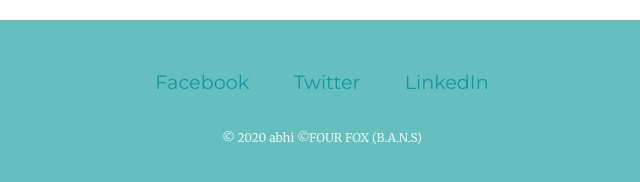
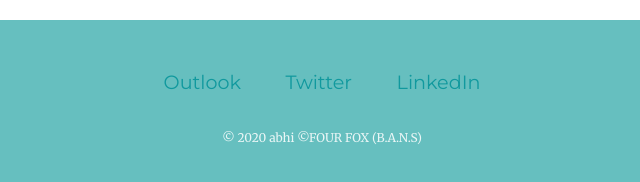
Before and after one commit to abhiverma04/batmancss, a plain HTML site: page index.html in a window 1280 px wide. Shown: the part 5332-5514 px from the top of the page, 318-958 px from the left. Drawn offline with Linux system fonts and the light colour scheme.

Commit message:
Update index.html

```diff
--- a/index.html
+++ b/index.html
@@ -57,7 +57,7 @@
 
 
   <div class="bottom-container">
-    <a class="footer-link" href="https://www.facebook.com/">Facebook</a>
+    <a class="footer-link" href="https://outlook.live.com/owa/">Outlook</a>
     <a class="footer-link" href="https://twitter.com/">Twitter</a>
     <a class="footer-link" href="https://www.linkedin.com/">LinkedIn</a>
     <p class="copyright">© 2020 abhi  ©FOUR FOX (B.A.N.S)</p>
```
